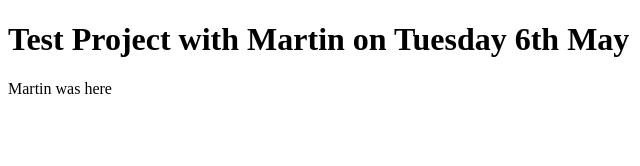
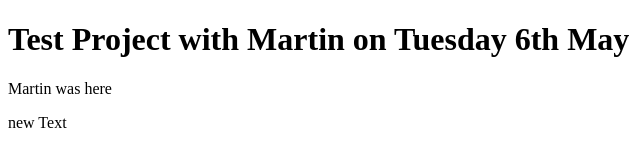
Before and after one commit to flsks/asdasd, a plain HTML site: page index.html in a window 1280 px wide. Shown: the full height of the page, 0-640 px from the left. Drawn offline with Linux system fonts and the light colour scheme.

Commit message:
added new text

```diff
--- a/index.html
+++ b/index.html
@@ -9,5 +9,6 @@
   <body>
     <h1>Test Project with Martin on Tuesday 6th May</h1>
     <p>Martin was here</p>
+    <p>new Text</p>
   </body>
 </html>
```
